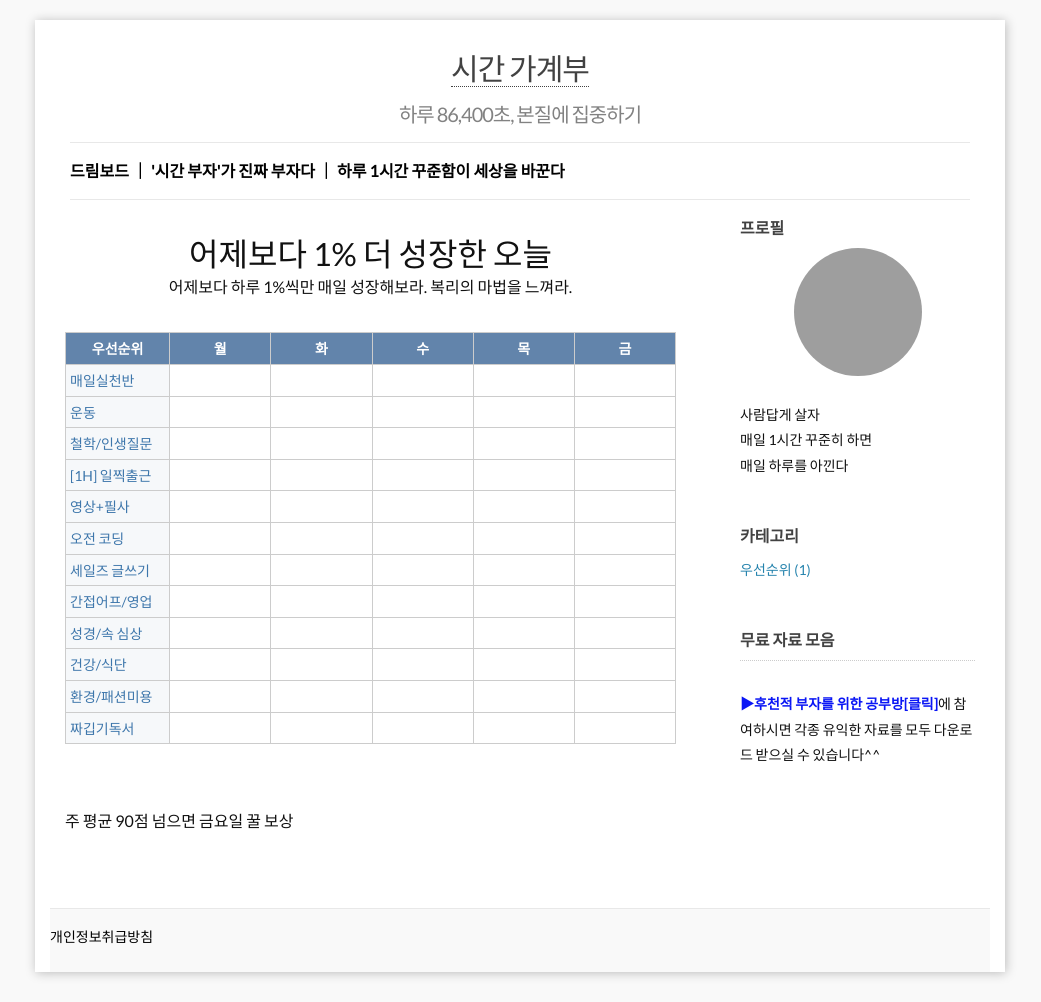
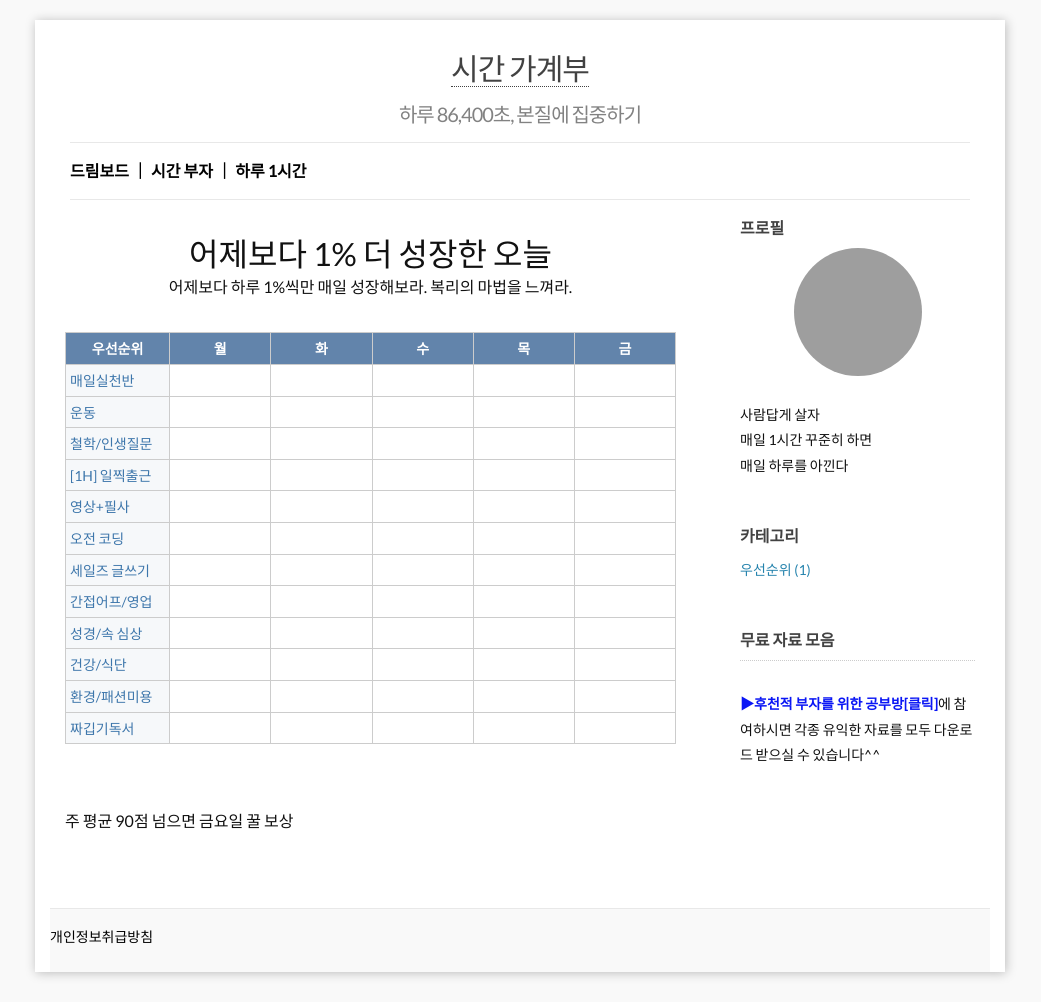
Before and after one commit to leevra/self-management.leeseungju.com, a Jekyll site: the page built from index.html, in a window 1280 px wide. Shown: the whole page, without its empty margins (120-1161 px from the left). Built offline with Jekyll 4.4.1, drawn with Linux system fonts in a browser that asks for light colours; the list of posts is cut into pages by our own code; grey boxes are pictures that could not be loaded.

Commit message:
Update header.html

```diff
--- a/_includes/header.html
+++ b/_includes/header.html
@@ -13,9 +13,9 @@
 
      <a href="/dreamboard" target="_self"><strong><span style="color: rgb(0, 0, 0);">드림보드</span></strong></a>
 
-     <a href="/timerich" target="_self"><strong><span style="color: rgb(0, 0, 0);">｜ '시간 부자'가 진짜 부자다</span></strong></a>
+     <a href="/timerich" target="_self"><strong><span style="color: rgb(0, 0, 0);">｜ 시간 부자</span></strong></a>
 
-     <a href="/constant" target="_self"><strong><span style="color: rgb(0, 0, 0);">｜ 하루 1시간 꾸준함이 세상을 바꾼다</span></strong></a>
+     <a href="/constant" target="_self"><strong><span style="color: rgb(0, 0, 0);">｜ 하루 1시간</span></strong></a>
 
 
 
```
